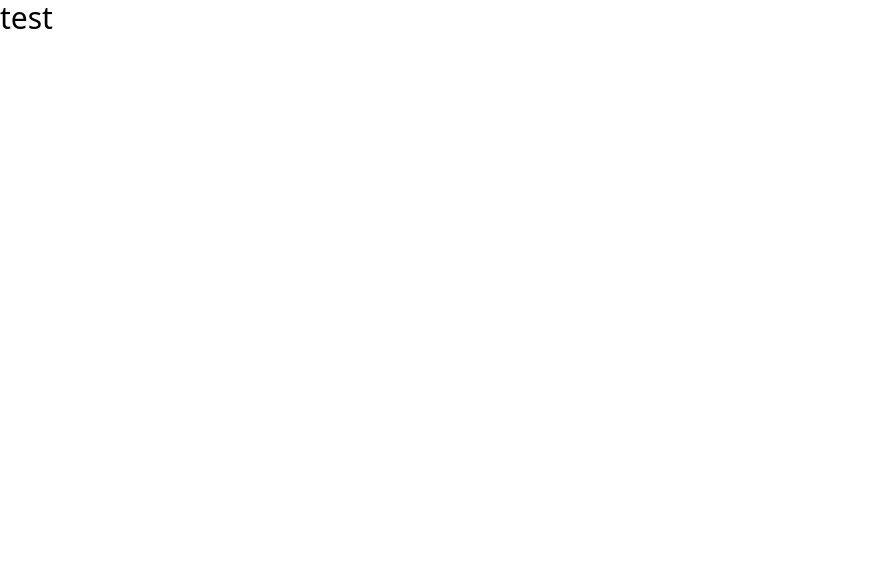
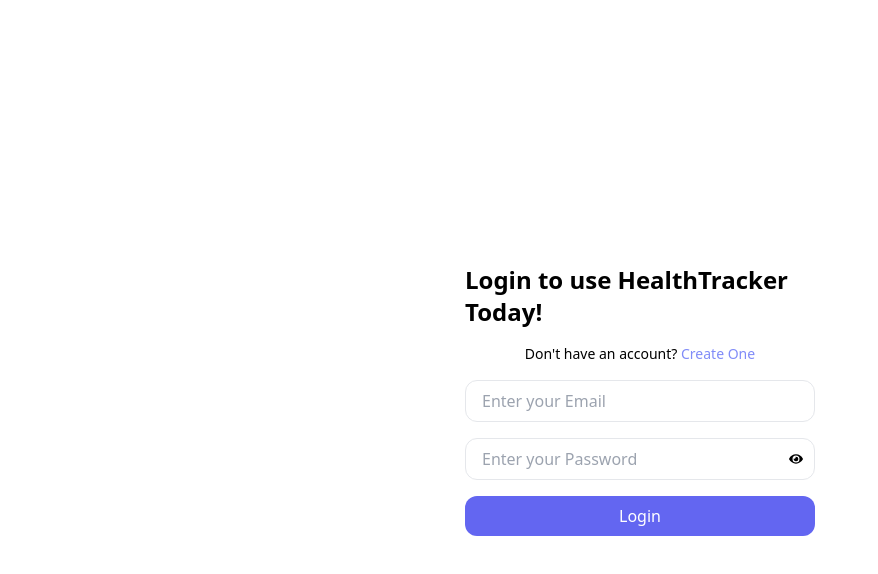
Before and after one commit to ykkalexx/health-telecomunication-hub, a React (Vite) app in the folder Client/: page /login in a window 1280 px wide. Shown: the top 574 px of the page, without its empty margins (0-878 px from the left). Built offline with nearby package versions, Linux system fonts and the light colour scheme.

Commit message:
created login page

```diff
--- a/Client/package.json
+++ b/Client/package.json
@@ -12,11 +12,14 @@
   "dependencies": {
     "@reduxjs/toolkit": "^2.2.8",
     "@types/axios": "^0.9.36",
+    "@types/react-router-dom": "^5.3.3",
     "@types/redux": "^3.6.31",
     "axios": "^1.7.7",
     "react": "^18.3.1",
     "react-dom": "^18.3.1",
+    "react-icons": "^5.3.0",
     "react-redux": "^9.1.2",
+    "react-router-dom": "^6.26.2",
     "redux": "^5.0.1"
   },
   "devDependencies": {
--- /dev/null
+++ b/Client/src/App.tsx
@@ -0,0 +1,31 @@
+import React from "react";
+import {
+  BrowserRouter as Router,
+  Route,
+  Routes,
+  Navigate,
+} from "react-router-dom";
+import { useSelector } from "react-redux";
+import { RootState } from "./redux/root";
+import Login from "./pages/Login";
+import Register from "./pages/Register";
+import Dashboard from "./pages/Dashboard";
+
+const App: React.FC = () => {
+  const isAuthenticated = useSelector(
+    (state: RootState) => state.auth.isAuthenticated
+  );
+
+  return (
+    <Router>
+      <div className="flex w-screen h-screen flex-col items-center justify-center">
+        <Routes>
+          <Route path="/login" element={<Login />} />
+          <Route path="/register" element={<Register />} />
+        </Routes>
+      </div>
+    </Router>
+  );
+};
+
+export default App;
--- /dev/null
+++ b/Client/src/components/Button.tsx
@@ -0,0 +1,30 @@
+import React from "react";
+
+interface ButtonProps {
+  type?: "button" | "submit" | "reset";
+  onClick?: (e: React.MouseEvent<HTMLButtonElement>) => void;
+  className?: string;
+  disabled?: boolean;
+  children: React.ReactNode;
+}
+
+const Button: React.FC<ButtonProps> = ({
+  type = "button",
+  onClick,
+  className,
+  disabled,
+  children,
+}) => {
+  return (
+    <button
+      type={type}
+      onClick={onClick}
+      className={`bg-indigo-500 w-full text-white font-light px-4 py-2 rounded-xl ${className}`}
+      disabled={disabled}
+    >
+      {children}
+    </button>
+  );
+};
+
+export default Button;
--- /dev/null
+++ b/Client/src/components/Input.tsx
@@ -0,0 +1,45 @@
+import React from "react";
+
+interface InputProps {
+  id?: string;
+  type: string;
+  name: string;
+  value: string;
+  placeholder?: string;
+  onChange: (e: React.ChangeEvent<HTMLInputElement>) => void;
+  onBlur?: (e: React.FocusEvent<HTMLInputElement>) => void;
+  onFocus?: (e: React.FocusEvent<HTMLInputElement>) => void;
+  disabled?: boolean;
+  required?: boolean;
+}
+
+const Input: React.FC<InputProps> = ({
+  id,
+  type,
+  name,
+  value,
+  placeholder,
+  onChange,
+  onBlur,
+  onFocus,
+  disabled,
+  required,
+}) => {
+  return (
+    <input
+      className="font-light px-4 py-2 w-full border-[1px] rounded-xl"
+      id={id}
+      type={type}
+      name={name}
+      value={value}
+      placeholder={placeholder}
+      onChange={onChange}
+      onBlur={onBlur}
+      onFocus={onFocus}
+      required={required}
+      disabled={disabled}
+    />
+  );
+};
+
+export default Input;
--- a/Client/src/main.tsx
+++ b/Client/src/main.tsx
@@ -1,9 +1,14 @@
 import { StrictMode } from "react";
 import { createRoot } from "react-dom/client";
 import "./index.css";
+import { Provider } from "react-redux";
+import store from "./redux/root";
+import App from "./App";
 
 createRoot(document.getElementById("root")!).render(
   <StrictMode>
-    <h1 className="text-3xl">test</h1>
+    <Provider store={store}>
+      <App />
+    </Provider>
   </StrictMode>
 );
--- /dev/null
+++ b/Client/src/pages/Dashboard.tsx
@@ -0,0 +1,20 @@
+import React from "react";
+import { useDispatch } from "react-redux";
+import { AppDispatch } from "../redux/root";
+import { logout } from "../redux/slices";
+
+const Dashboard = () => {
+  const dispatch = useDispatch<AppDispatch>();
+
+  const handleLogout = () => {
+    dispatch(logout());
+  };
+
+  return (
+    <div>
+      <button onSubmit={handleLogout}>Logout</button>
+    </div>
+  );
+};
+
+export default Dashboard;
--- /dev/null
+++ b/Client/src/pages/Login.tsx
@@ -0,0 +1,89 @@
+import React, { useState } from "react";
+import { useDispatch, useSelector } from "react-redux";
+import { useNavigate } from "react-router-dom";
+import { selectAuthError, selectAuthLoading } from "../redux/selectors";
+import { login } from "../redux/thunks";
+import { AppDispatch } from "../redux/root";
+import Input from "../components/Input";
+import Button from "../components/Button";
+import { FaEye, FaEyeSlash } from "react-icons/fa";
+
+const Login: React.FC = () => {
+  const [email, setEmail] = useState("");
+  const [password, setPassword] = useState("");
+  const [showPassword, setShowPassword] = useState(false);
+  const dispatch = useDispatch<AppDispatch>();
+  const loading = useSelector(selectAuthLoading);
+  const error = useSelector(selectAuthError);
+  const navigate = useNavigate();
+
+  const handleSubmit = async (e: React.FormEvent) => {
+    e.preventDefault();
+    try {
+      await dispatch(login({ email, password })).unwrap();
+      navigate("/dashboard");
+    } catch (err) {
+      console.error("Failed to login:", err);
+    }
+  };
+
+  const togglePasswordVisibility = () => {
+    setShowPassword(!showPassword);
+  };
+
+  const handleNavigateToRegister = () => {
+    navigate("/register");
+  };
+
+  return (
+    <form
+      className="flex flex-col items-center justify-center space-y-4 w-[350px]"
+      onSubmit={handleSubmit}
+    >
+      <h2 className="font-semibold text-2xl">
+        Login to use HealthTracker Today!
+      </h2>
+      <p className="font-light text-sm">
+        Don't have an account?{" "}
+        <button
+          type="button"
+          className="text-indigo-400"
+          onClick={handleNavigateToRegister}
+        >
+          Create One
+        </button>
+      </p>
+      <Input
+        type="email"
+        id="email"
+        value={email}
+        required
+        onChange={(e) => setEmail(e.target.value)}
+        placeholder="Enter your Email"
+      />
+      <div className="relative w-full">
+        <Input
+          type={showPassword ? "text" : "password"}
+          id="password"
+          value={password}
+          required
+          onChange={(e) => setPassword(e.target.value)}
+          placeholder="Enter your Password"
+        />
+        <button
+          type="button"
+          onClick={togglePasswordVisibility}
+          className="absolute inset-y-0 right-0 pr-3 flex items-center text-sm leading-5"
+        >
+          {showPassword ? <FaEyeSlash /> : <FaEye />}
+        </button>
+      </div>
+      {error && <div className="text-red-500">{error}</div>}
+      <Button type="submit" disabled={loading} className="w-[200px]">
+        {loading ? "Logging in...." : "Login"}
+      </Button>
+    </form>
+  );
+};
+
+export default Login;
--- /dev/null
+++ b/Client/src/pages/Register.tsx
@@ -0,0 +1,7 @@
+import React from "react";
+
+const Register = () => {
+  return <div>Register</div>;
+};
+
+export default Register;
```
Also changed, not shown: 1 other file (tests, documents, lock files or other folders).
